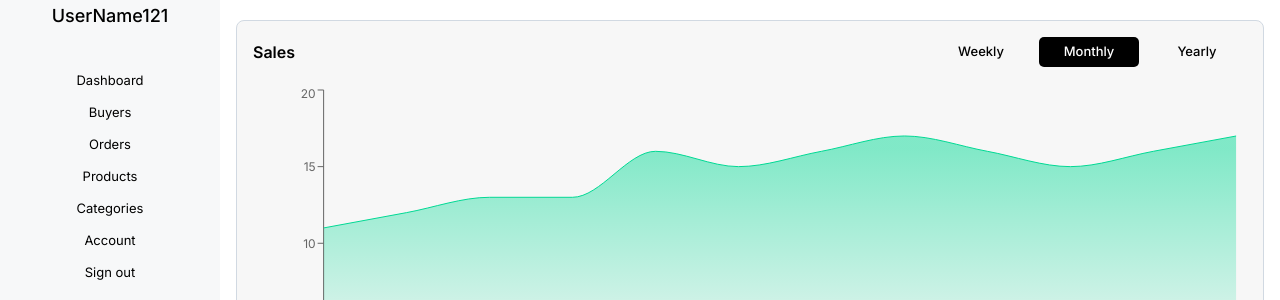
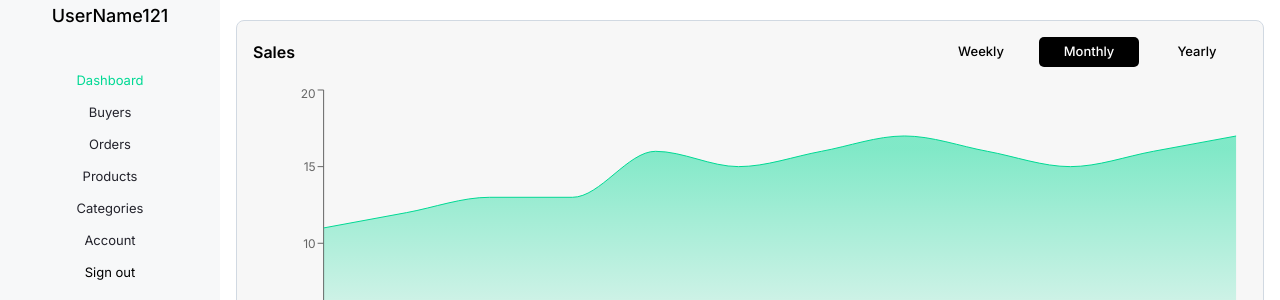
Before and after one commit to gulnabi-afridi/single-vendor-e-commerce, a Next.js app: page /admin in a window 1280 px wide. Shown: the part 182-482 px from the top of the page. Built offline with nearby package versions, Linux system fonts and the light colour scheme.

Commit message:
fixed minor issue

```diff
--- a/src/layouts/Layout.tsx
+++ b/src/layouts/Layout.tsx
@@ -79,7 +79,7 @@ function Layout({ children }: props) {
         `}
         >
           <AdminLeftNavigation />
-          <main className="w-full">{children}</main>
+          <main className="w-full h-screen overflow-auto">{children}</main>
         </div>
       )}
     </React.Fragment>
--- a/src/layouts/Navigation/AdminLeftNavigation.tsx
+++ b/src/layouts/Navigation/AdminLeftNavigation.tsx
@@ -13,7 +13,7 @@ import { Data } from "../../../constants/Data/JSON";
 const BuyerNavigationItems = [
   {
     Name: "Dashboard",
-    Route: "/admin/dashboard",
+    Route: "/admin",
   },
   {
     Name: "Buyers",
@@ -76,8 +76,8 @@ function AdminLeftNavigation() {
                   href={item.Route}
                   className={`relative font-inter text-[13px] leading-[20px] font-normal after:absolute after:left-0 after:bottom-0 after:h-[2px] after:w-0 after:bg-main-brand after:transition-all after:duration-300 hover:after:w-full ${
                     item.Route === Router.pathname
-                      ? "text-main-brand"
-                      : "text-black-soft"
+                      ? "text-main-secondary"
+                      : "text-main-brand"
                   }`}
                 >
                   {item.Name}
```
